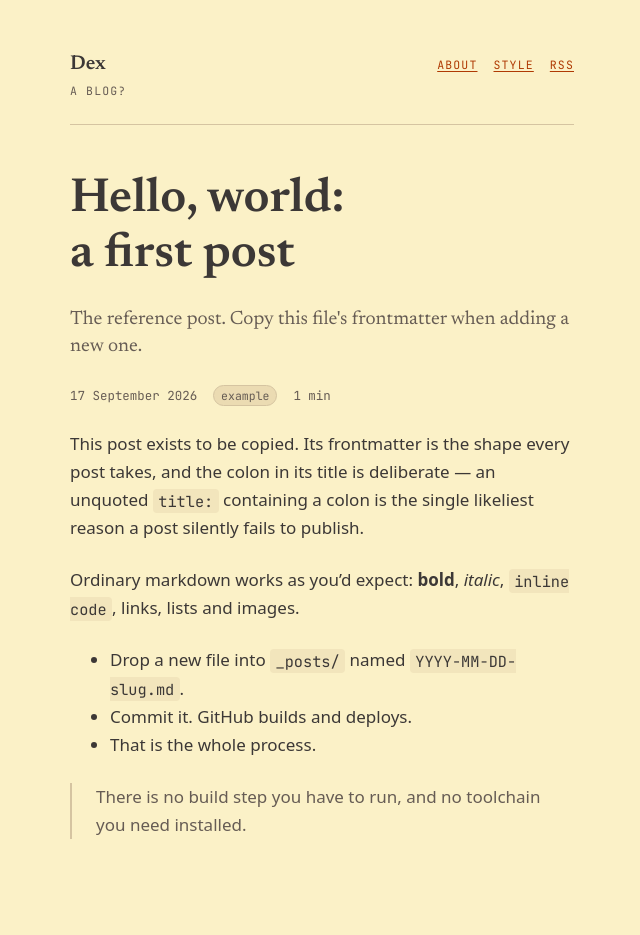
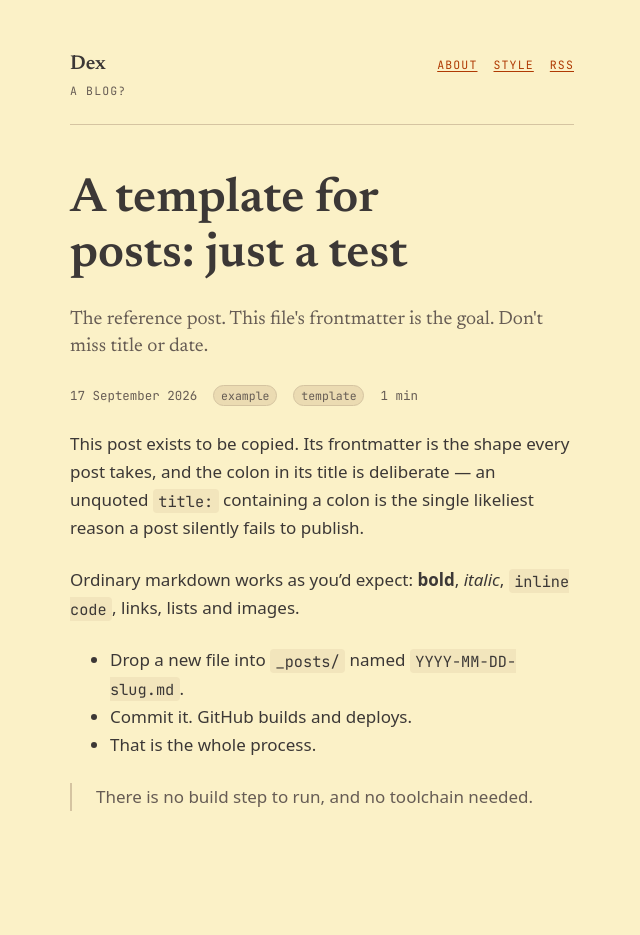
Before and after one commit to Sir-Arsewhoop/Sir-Arsewhoop.github.io, a Jekyll site: the page built from _posts/2026-09-17-hello.md, in a window 1280 px wide. Shown: the whole page, without its empty margins (318-958 px from the left). Built offline with Jekyll 4.4.1, drawn with Linux system fonts in a browser that asks for light colours; after the commit the page ends 907 px from its top, so only the background shows below that.

Commit message:
Refine post template frontmatter
Update the example post used as a template: change the title, add the "template" tag, tighten the summary wording, and rephrase the final sentence for clarity. Keeps this file as the canonical frontmatter example for new posts.

```diff
--- a/_posts/2026-09-17-hello.md
+++ b/_posts/2026-09-17-hello.md
@@ -1,8 +1,8 @@
 ---
-title: "Hello, world: a first post"
+title: "A template for posts: just a test"
 date: 2026-09-17
-tags: ["example"]
-summary: "The reference post. Copy this file's frontmatter when adding a new one."
+tags: ["example", "template"]
+summary: "The reference post. This file's frontmatter is the goal. Don't miss title or date."
 ---
 
 This post exists to be copied. Its frontmatter is the shape every post takes, and
@@ -16,4 +16,4 @@ lists and images.
 - Commit it. GitHub builds and deploys.
 - That is the whole process.
 
-> There is no build step you have to run, and no toolchain you need installed.
+> There is no build step to run, and no toolchain needed.
```
